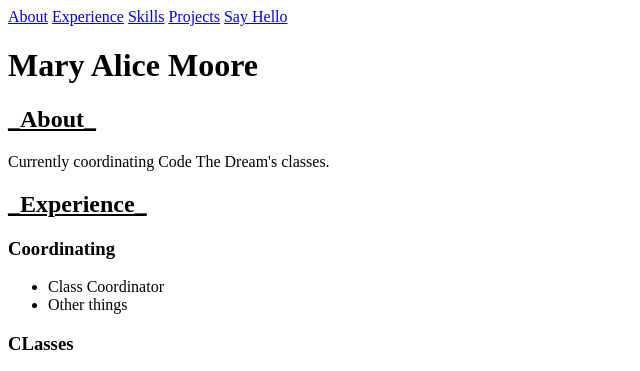
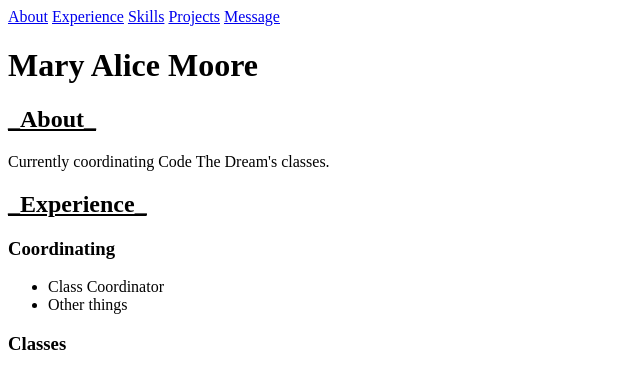
Before and after one commit to mamooredesigns/intro-sample, a plain HTML site: page index.html in a window 1280 px wide. Shown: the top 371 px of the page, 0-640 px from the left. Drawn offline with Linux system fonts and the light colour scheme.

Commit message:
Update index.html

```diff
--- a/index.html
+++ b/index.html
@@ -12,7 +12,7 @@
             <a class="nav-link" href="#experience">Experience</a>
             <a class="nav-link" href="#skills">Skills</a>
             <a class="nav-link" href="#projects">Projects</a>
-            <a class="nav-link" href="#connect">Say Hello</a>
+            <a class="nav-link" href="#connect">Message</a>
         </nav>
         <h1 id="title">Mary Alice Moore</h1>
 
@@ -41,7 +41,7 @@
                     </ul>
                 </div>
                 <div class="ex-item">
-                    <h3>CLasses</h3>
+                    <h3>Classes</h3>
                     <ul class="bullets">
                         <li>Took some</li>
                         <li>and other things</li>
```
